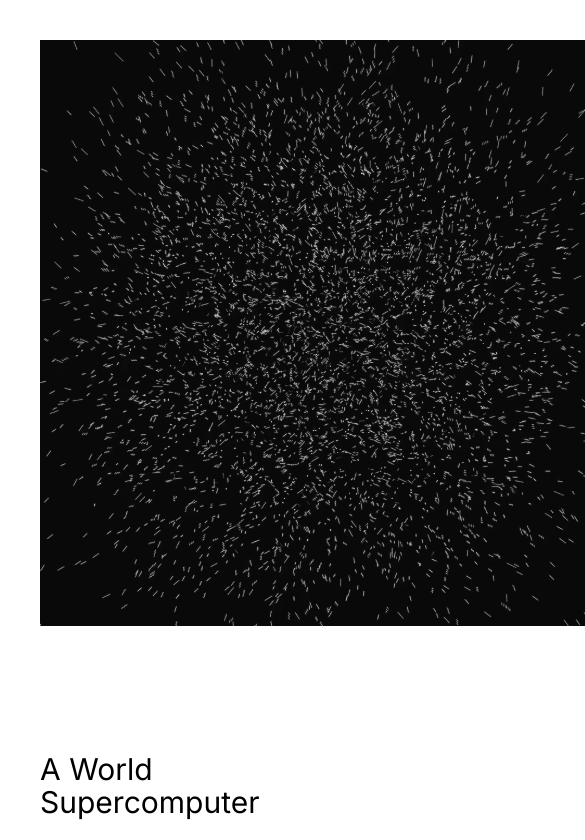
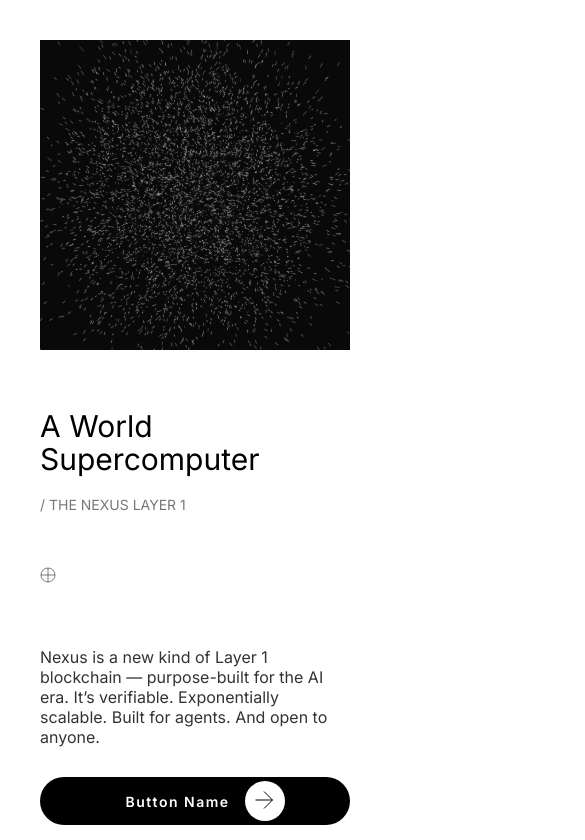
Before and after one commit to Architagarg0508/React-FirstProject, a Next.js app: page /feature in a window 390 px wide. Shown: the top 840 px of the page, 585 px wide, since content can reach past the window. Built offline with nearby package versions, Linux system fonts and the light colour scheme.

Commit message:
mobile styles changes

```diff
--- a/src/app/components/Feature.module.css
+++ b/src/app/components/Feature.module.css
@@ -7,14 +7,23 @@
 }
 
 .left img {
+  left: 40px;
+  right: 142px;
+  bottom: 729px;
+
   aspect-ratio: 1 / 1;
   object-fit: cover;
   border-radius: 0px;
+
+  width: auto;
+
   background: black;
 }
 
 .stickyImage {
   position: sticky;
+
+  height: auto;
   top: 20px;
   align-self: flex-start;
 }
@@ -170,7 +179,21 @@
   .topSection {
     flex-direction: column;
   }
-
+ .left {
+    width: 100%;
+    display: flex;
+    justify-content: center;
+  }
+  .left img {
+    position: static;
+    width: 100%;
+    max-width: 100%;
+    height: auto;
+    margin-bottom: 20px;
+  }
+ .right {
+    width: 100%;
+  }
   .buttonGroup {
     flex-direction: column;
   }
@@ -192,4 +215,7 @@
   .title {
     font-size: 30px;
   }
+  .desc {
+    margin-top: 60px;
+  }
 }
```
